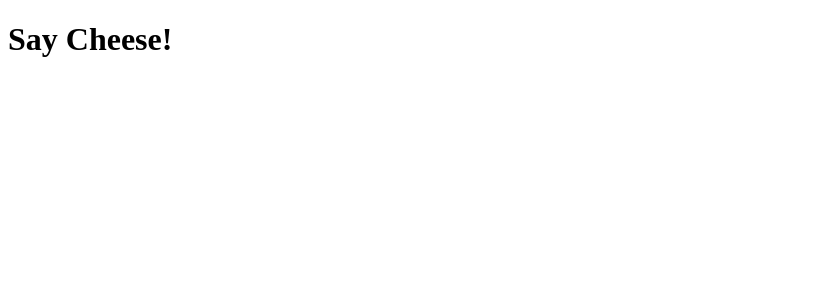
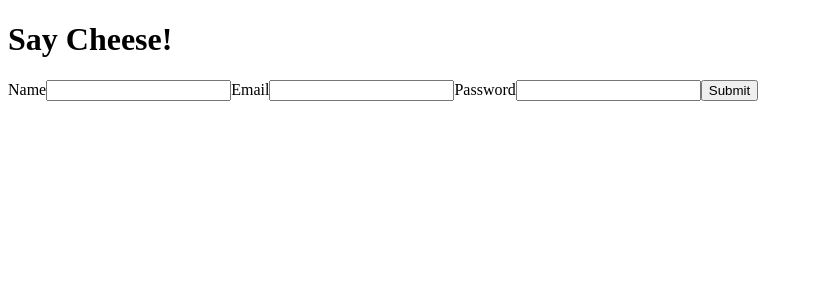
Before and after one commit to bhuma08/account, a React app in the folder client/: page /signup in a window 1280 px wide. Shown: the top 300 px of the page, without its empty margins (0-813 px from the left). Built offline with nearby package versions, Linux system fonts and the light colour scheme.

Commit message:
sign up page created!

```diff
--- a/client/src/App.js
+++ b/client/src/App.js
@@ -4,6 +4,7 @@ import LoginCard from './containers.js/login'
 import AddNewPage from './pages.js/AddNewPage'
 import DashboardPage from './pages.js/DashboardPage'
 import AllPosts from './containers.js/allposts'
+import SignUpCard from './containers.js/signup'
 
 export class App extends Component {
     render() {
@@ -14,6 +15,7 @@ export class App extends Component {
                     <Route path='/:id/dashboard' component={ DashboardPage }/>
                     <Route path='/:id/addnew' component={ AddNewPage }/>
                     <Route path='/login' component={ LoginCard }/>
+                    <Route path='/signup' component={ SignUpCard }/>
                     <Route path='/posts' component={ AllPosts }/>
                 </Switch>
 
--- /dev/null
+++ b/client/src/containers.js/signup.js
@@ -0,0 +1,62 @@
+import React, { Component } from 'react'
+import { withRouter } from 'react-router-dom'
+
+
+class SignUpCard extends Component {
+
+
+     state = {
+            name: '',
+            email: '',
+            password: ''
+
+    }
+
+    handleChange(e) {
+        this.setState({ name: e.target.name.value})
+        this.setState({ email: e.target.email.value })
+        this.setState({ email: e.target.password.value })
+    }
+
+    handleSubmit = e => {
+        e.preventDefault();
+
+        const data = {
+            email: e.target.email.value,
+            password: e.target.password.value
+        }
+
+        console.log(data)
+
+        const options = {
+            method: 'POST',
+            body: JSON.stringify(data),
+            headers: {"Content-Type": "application/json"}
+        }
+
+        fetch('http://localhost:3000/user', options)
+            .then(r => r.json())
+            .then(this.props.history.push(`/login`))
+            .catch((console.warn()))
+
+    }
+
+    render() {
+        return (
+            <div>
+
+                <form onSubmit={this.handleSubmit} className="login-form">
+                    <label>Name</label>
+                    <input type="text" name="name" id="name" onChange={this.handleChange}></input>
+                    <label>Email</label>
+                    <input type="text" name="email" id="email" onChange={this.handleChange}></input>
+                    <label>Password</label>
+                    <input type="password" name="password" onChange={this.handleChange} id="password"></input>
+                    <input type='submit'></input>
+                </form>
+            </div>
+        )
+    }
+}
+
+export default withRouter(SignUpCard);
```
Also changed, not shown: client/src/containers.js/practiceDashboard.js (deleted, +0 -47 lines).
